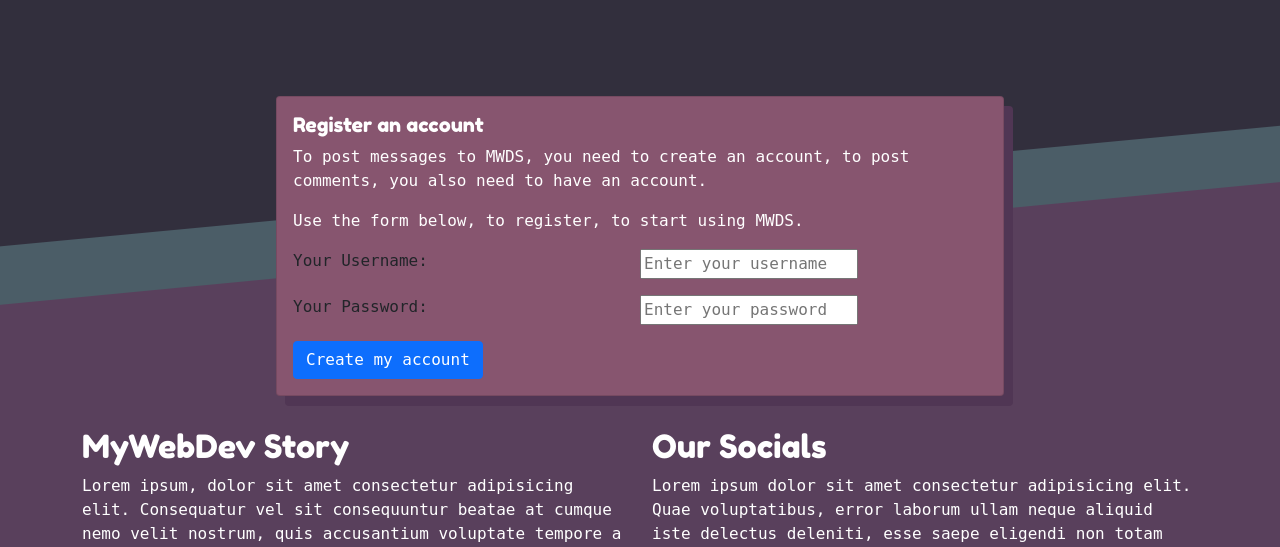
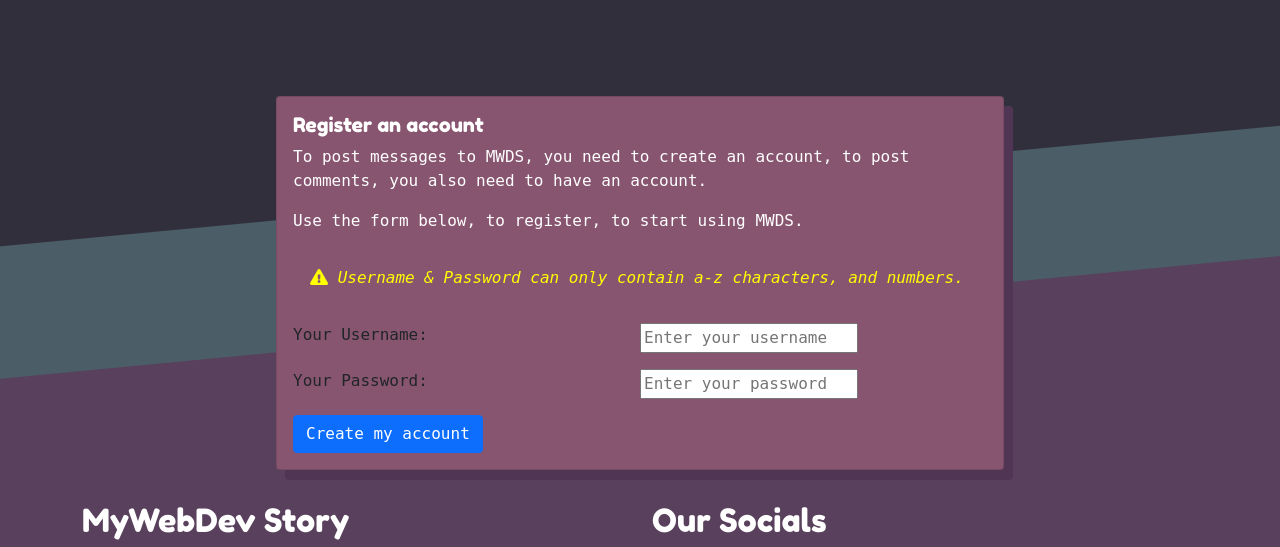
Before and after one commit to michaeldijk/mwds, a Flask app: page /register in a window 1280 px wide. Shown: the part 56-603 px from the top of the page. Run offline with Flask 2, Linux system fonts and the light colour scheme; some libraries are stand-ins or nearby versions; some web fonts are replaced.

Commit message:
added pattern, and alert box

```diff
--- a/templates/register.html
+++ b/templates/register.html
@@ -12,13 +12,14 @@
 				<h5 class="card-title">Register an account</h5>
 				<p>To post messages to MWDS, you need to create an account, to post comments, you also need to have an account.</p>
 				<p>Use the form below, to register, to start using MWDS.</p>
+				<em><p class="alert"><i class="fas fa-exclamation-triangle"></i> Username & Password can only contain a-z characters, and numbers.</p></em>
 				<form method="POST" action="{{ url_for("register") }}" class="row">
 					<div class="row">
 						<div class="col-sm-12 col-lg-6">
 							Your Username:
 						</div>
 						<div class="col-sm-12 col-lg-6">
-							<input type="username" name="username" placeholder="Enter your username">
+							<input type="username" name="username" pattern="^[a-zA-Z0-9]{5,15}$" placeholder="Enter your username" minlength="5" maxlength="15" required>
 						</div>
 					</div>
 					<div class="row pt-3">
@@ -26,7 +27,7 @@
 							Your Password:
 						</div>
 						<div class="col-sm-12 col-lg-6">
-							<input type="password" name="password" placeholder="Enter your password">
+							<input type="password" name="password" pattern="^[a-zA-Z0-9]{5,15}$" placeholder="Enter your password" minlength="5" maxlength="15" required>
 						</div>
 					</div>
 					<div class="col-12 pt-3">
```
